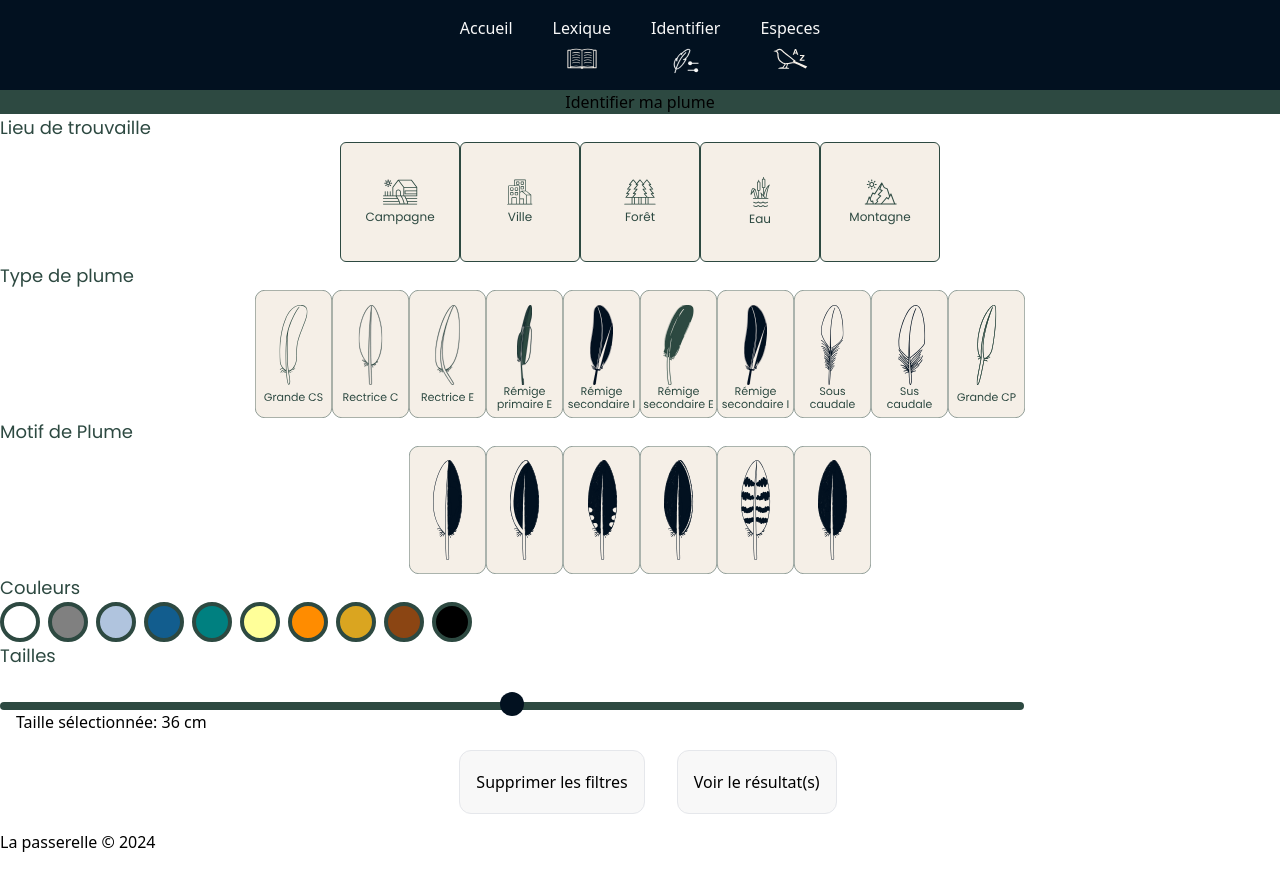
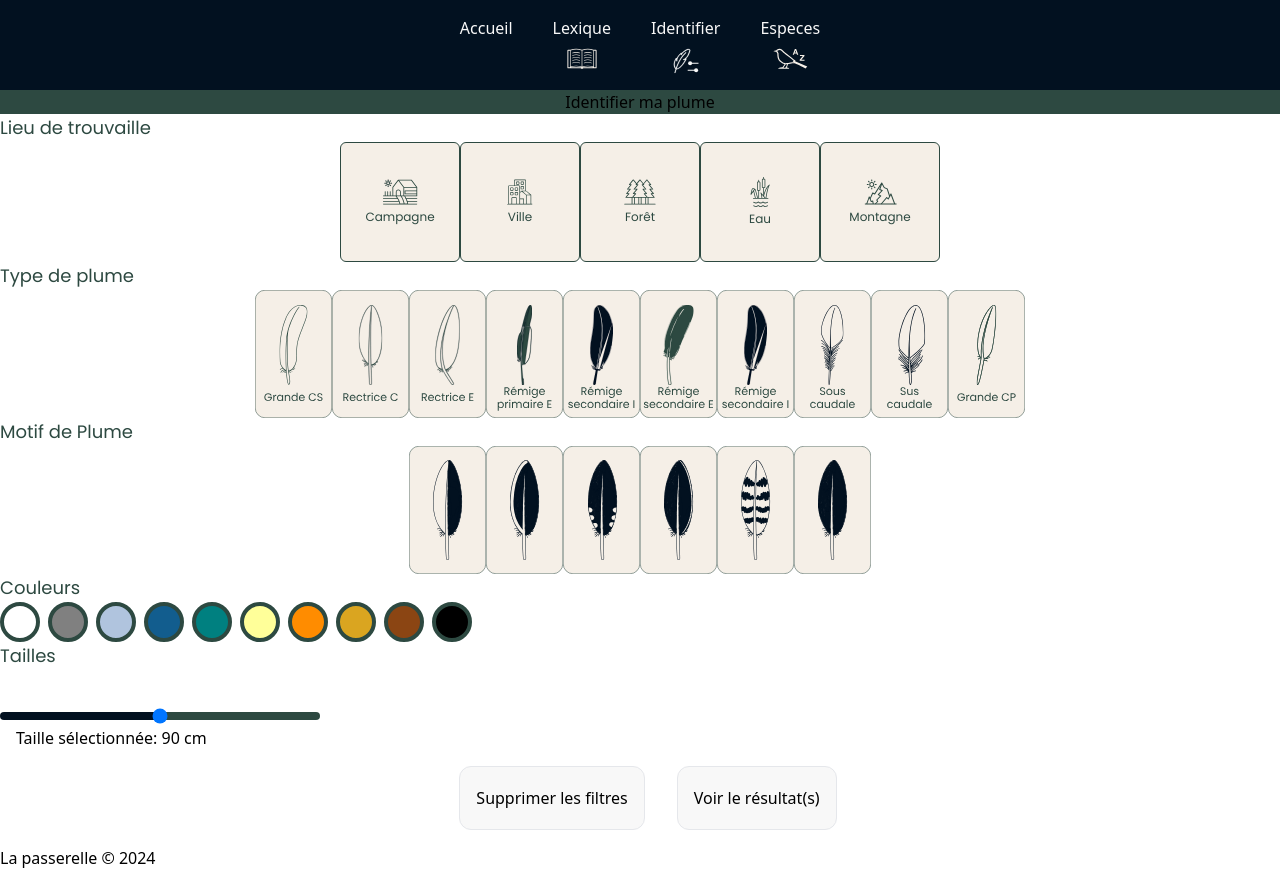
Before and after one commit to MicroTarion/ProjetPlumes, a React (Vite) app in the folder plumes-projet-front/: page /identifier in a window 1280 px wide. Built offline with nearby package versions, Linux system fonts and the light colour scheme.

Commit message:
ajout curseur fonctionnel et rendu dans page identifier avec usestate

```diff
--- a/plumes-projet-front/src/components/cards/CursorSize.jsx
+++ b/plumes-projet-front/src/components/cards/CursorSize.jsx
@@ -1,62 +1,35 @@
-import { useState } from 'react';
+import React, { useState } from 'react';
 
-const CursorSize = ({ sizes }) => {
-  const minValue = 0;
-  const maxValue = sizes.length - 1;
+const CursorSize = () => {
+  const minValue = 10;
+  const maxValue = 170;
 
-  const [isDragging, setIsDragging] = useState(false);
   const [cursorPosition, setCursorPosition] = useState((minValue + maxValue) / 2);
 
-  const handleMouseDown = () => {
-    setIsDragging(true);
-  };
-
-  const handleMouseUp = () => {
-    setIsDragging(false);
-  };
-
-  const handleMouseMove = (event) => {
-    if (isDragging) {
-      const boundingRect = event.currentTarget.getBoundingClientRect();
-      const newPosition = event.clientX - boundingRect.left;
-      const percentage = Math.min((newPosition / boundingRect.width) * 100, 100);
-      const newValue = Math.floor((percentage / 100) * (maxValue - minValue)) + minValue;
-
-      setCursorPosition(newValue);
-    }
+  const handleInputChange = (event) => {
+    const newValue = parseInt(event.target.value, 10);
+    setCursorPosition(newValue);
   };
 
   return (
     <div className="relative mt-8">
-      <div
-        className="flex items-center"
+      <input
+        type="range"
+        min={minValue}
+        max={maxValue}
+        value={cursorPosition}
+        onChange={handleInputChange}
+        className="appearance-none w-80 h-2 rounded-md outline-none
+                   bg-vert-naturaliste cursor-pointer
+                   transition-all duration-300 hover:bg-vert-fonce
+                   focus:outline-none"
         style={{
-          width: '80%',
-          height: '8px',
-          backgroundColor: '#2D4941',
-          borderRadius: '4px',
-          position: 'relative',
+          background: `linear-gradient(to right, #021120 0%, #021120 ${(cursorPosition - minValue) * 100 / (maxValue - minValue)}%, #2D4941 ${(cursorPosition - minValue) * 100 / (maxValue - minValue)}%, #2D4941 100%)`,
         }}
-        onMouseDown={handleMouseDown}
-        onMouseUp={handleMouseUp}
-        onMouseMove={handleMouseMove}
-      >
-        <div
-          style={{
-            width: '24px',
-            height: '24px',
-            borderRadius: '50%',
-            backgroundColor: '#021120',
-            position: 'absolute',
-            left: `calc(${(cursorPosition / maxValue) * 100}% - 12px)`,
-            top: '-10px',
-            cursor: 'pointer',
-          }}
-        ></div>
-      </div>
+      />
 
-      <div className="ml-4">
-        Taille sélectionnée: {sizes[cursorPosition]}
+      <div className="relative z-10 ml-4">
+        Taille sélectionnée: {cursorPosition} cm
       </div>
     </div>
   );
--- a/plumes-projet-front/src/pages/identifier/index.jsx
+++ b/plumes-projet-front/src/pages/identifier/index.jsx
@@ -1,11 +1,11 @@
 import FindingLocationCards from "../../components/cards/FindingLocationCards";
-import PaletCardMultipleColors from "../../components/cards/PaletCardMultipleColors";
 import Typography from "../../components/common/Typography";
 import ContainerButton from "./ContainerButton";
 import FeatherTypeCards from "../../components/cards/FeatherTypeCards";
 import CursorSize from "../../components/cards/CursorSize";
 import { useState } from "react";
 import PaletCardSingleColor from "../../components/cards/PaletCardSingleColor";
+
 
 const IdentifierPage = () => {
   const locationData = [
@@ -84,47 +84,7 @@ const IdentifierPage = () => {
     { name: "uni" },
   ];
 
-  const sizes = [
-    "12 cm",
-    "12 cm",
-    "14 cm",
-    "14 cm",
-    "14 cm",
-    "19 cm",
-    "19 cm",
-    "21 cm",
-    "23 cm",
-    "24 cm",
-    "24 cm",
-    "27 cm",
-    "28 cm",
-    "28 cm",
-    "29 cm",
-    "32 cm",
-    "33 cm",
-    "34 cm",
-    "35 cm",
-    "36 cm",
-    "38 cm",
-    "39 cm",
-    "39 cm",
-    "39 cm",
-    "43 cm",
-    "44 cm",
-    "45 cm",
-    "50 cm",
-    "53 cm",
-    "54 cm",
-    "55 cm",
-    "56 cm",
-    "57 cm",
-    "65 cm",
-    "69 cm",
-    "75 cm",
-    "89 cm",
-    "98 cm",
-    "160 cm",
-  ];
+  const sizes = [];
 
   return (
     <>
@@ -159,16 +119,6 @@ const IdentifierPage = () => {
               selected={selectedFeatherType === plume.Id_Plumes}
             />
           ))}
-          {/* {plumeData.map((plume) => (
-                    <FeatherTypeCards
-                        key={plume.Id_Plumes}
-                        type={plume["types de plumes"]}
-                        folder="typePlume"
-                        handleClick={() => setSelectedFeatherTypes((prevSelected) => [...prevSelected, plume["types de plumes"]])}
-                        selected={selectedFeatherTypes.includes(plume["types de plumes"])}
-                        setSelectedCards={setSelectedFeatherTypes}
-                    />
-                ))} */}
         </div>
 
         <Typography tag="h3"> Motif de Plume</Typography>
@@ -192,7 +142,8 @@ const IdentifierPage = () => {
         />
 
         <Typography tag="h3"> Tailles</Typography>
-        <CursorSize sizes={sizes} />
+        <CursorSize/>
+
         <ContainerButton
           onClickDelete={() => console.log("detele")}
           onClickSeeResults={() => console.log("see result")}
```
